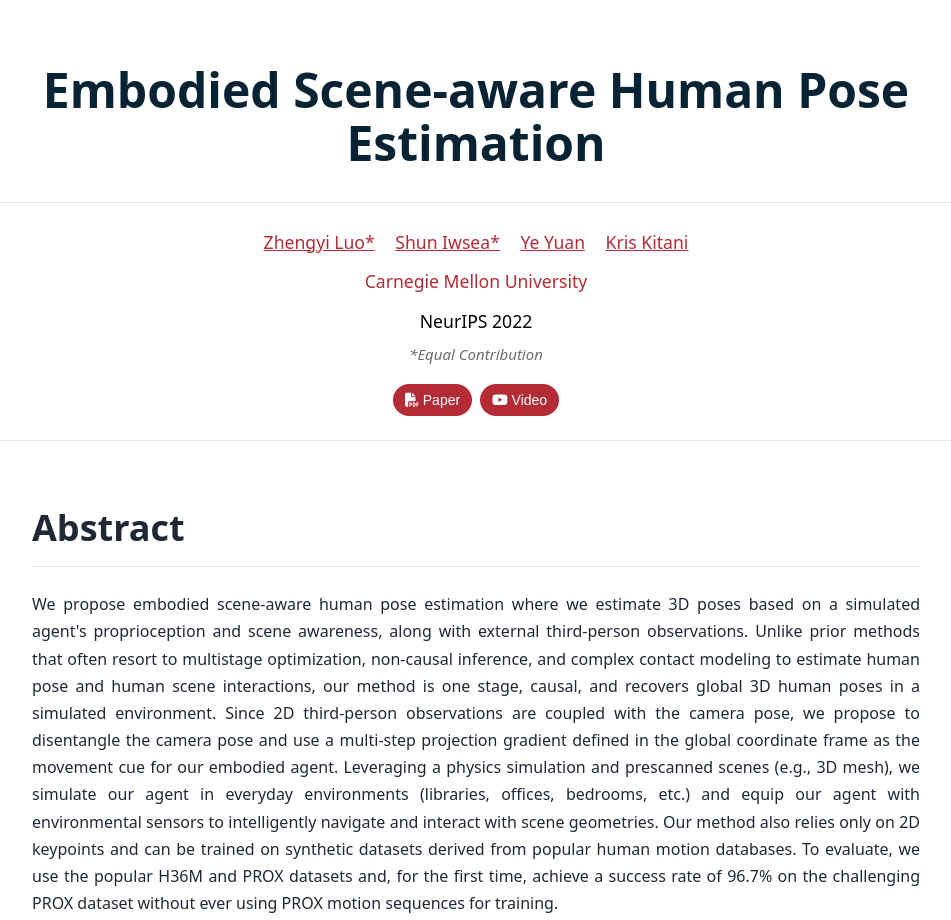
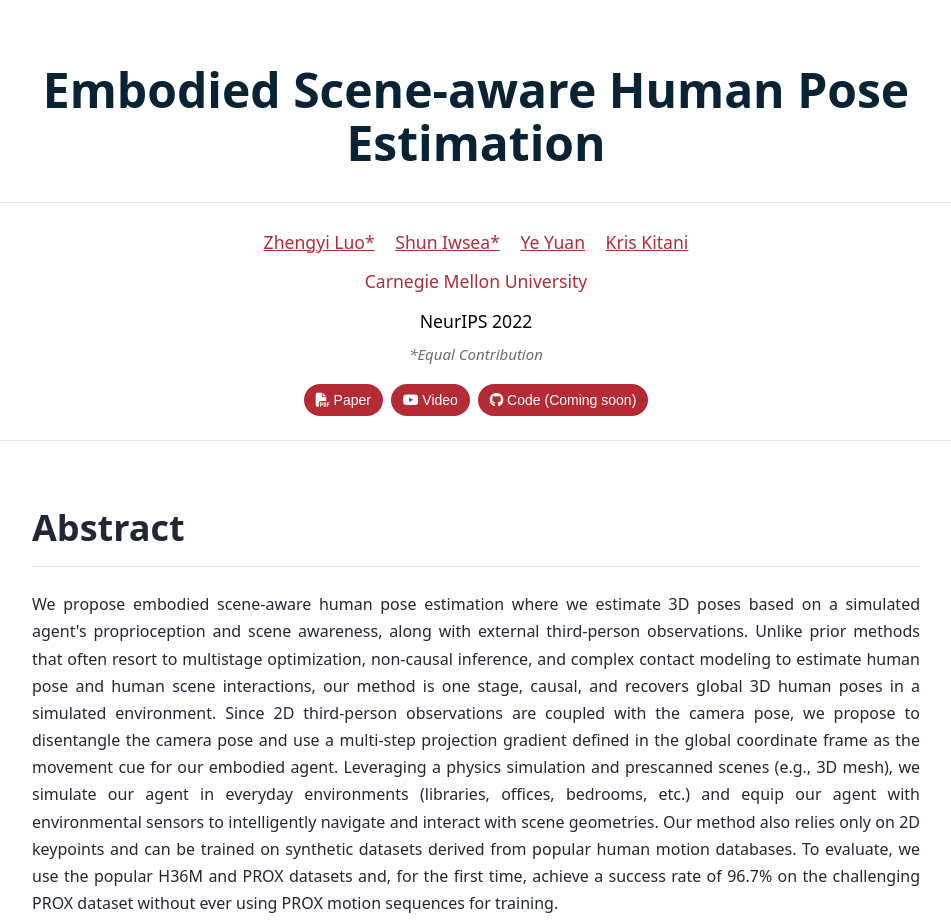
Before and after one commit to sh8/embodiedpose, a plain HTML site: page index.html in a window 1280 px wide. Shown: the top 920 px of the page, without its empty margins (184-1135 px from the left). Drawn offline with Linux system fonts and the light colour scheme; a web font is replaced by a local one.

Commit message:
linking to code

```diff
--- a/index.html
+++ b/index.html
@@ -86,11 +86,11 @@
                 <button class="btn"><i class="fab fa-youtube"></i> Video</button>
             </a>
             </li>
-            <!-- <li>
-            <a href="" target="_blank">
-                <button class="btn"><i class="fab fa-github"></i> Code</button>
+            <li>
+            <a href="https://github.com/ZhengyiLuo/EmbodiedPose.git" target="_blank">
+                <button class="btn"><i class="fab fa-github"></i> Code (Coming soon)</button>
             </a>
-            </li> -->
+            </li>
         </ul>
         </div>
     </div>
```
